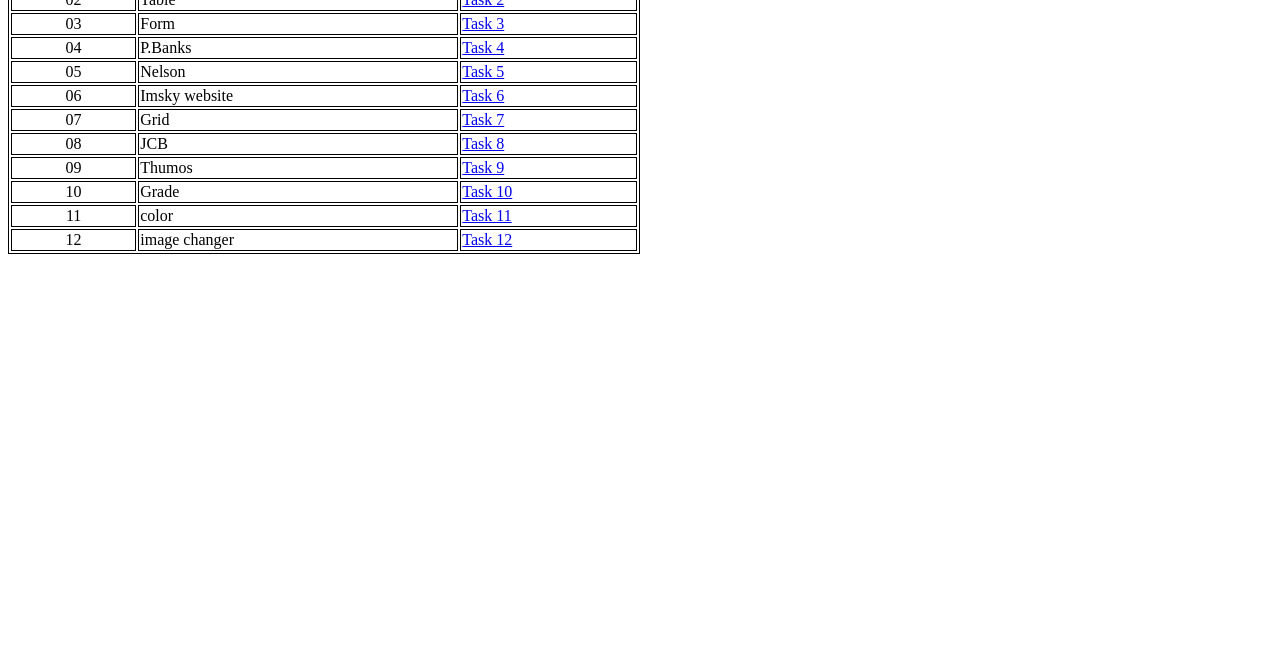
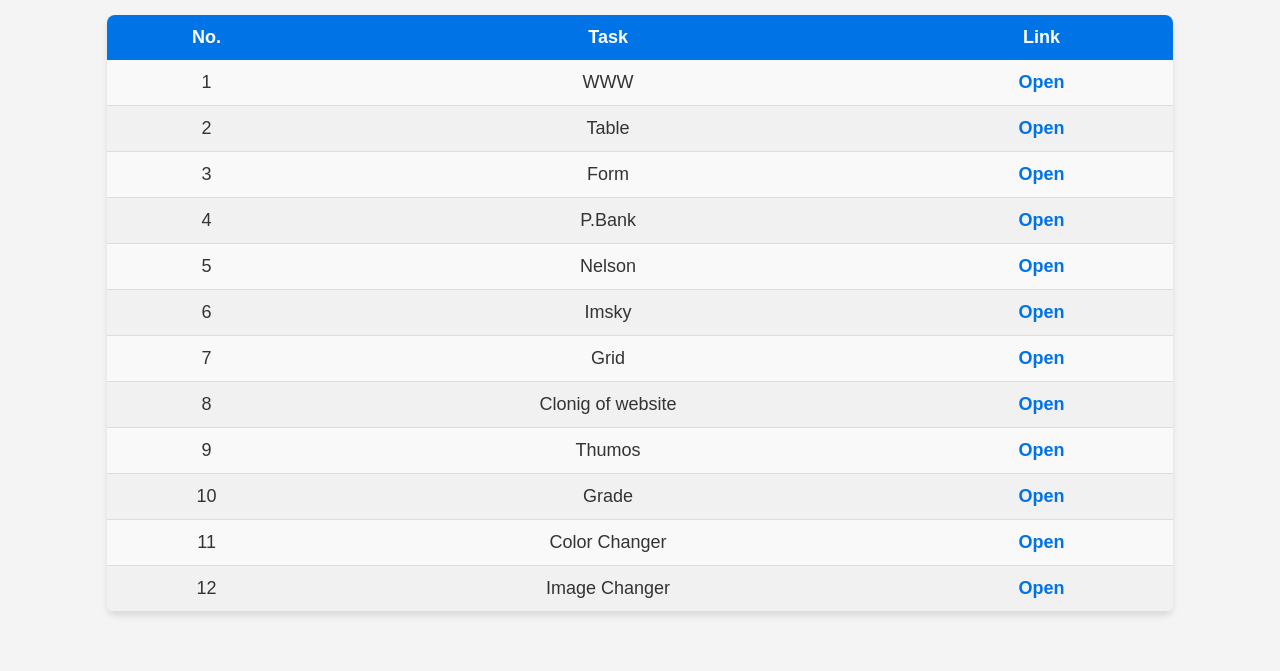
Before and after one commit to sudarshan5918/log-book, a plain HTML site: page index.html in a window 1280 px wide. Shown: the part 129-800 px from the top of the page. Drawn offline with Linux system fonts and the light colour scheme.

Commit message:
Add files via upload

```diff
--- a/index.html
+++ b/index.html
@@ -1,81 +1,157 @@
 <!DOCTYPE html>
-<html>
+<html lang="en">
+
 <head>
+    <meta charset="UTF-8">
+    <meta name="viewport" content="width=device-width, initial-scale=1.0">
+    <title>SUDARSHAN SUNAR</title>
     <style>
-table, th, td {
-  border: 1px solid ;
+        body {
+            background-color: #f4f4f4;
+            padding: 40px;
+            font-family: 'Arial', sans-serif;
+            color: #333;
+        }
+
+        h1 {
+            text-align: center;
+            color: #333;
+            font-size: 36px;
+            margin-bottom: 30px;
+            text-transform: uppercase;
+            letter-spacing: 2px;
+        }
+
+        .table-container {
+            width: 90%;
+            margin: 0 auto;
+            background-color: #fff;
+            border-radius: 8px;
+            box-shadow: 0 4px 6px rgba(0, 0, 0, 0.1);
+            overflow: hidden;
         }
 
         table {
-  width: 50%;
+            width: 100%;
+            border-collapse: collapse;
+        }
+
+        th,
+        td {
+            padding: 12px;
+            text-align: center;
+            font-size: 18px;
+        }
+
+        th {
+            background-color: #0073e6;
+            color: white;
+            font-weight: bold;
+        }
+
+        td {
+            background-color: #f9f9f9;
+            color: #333;
+            border-bottom: 1px solid #ddd;
+        }
+
+        tr:nth-child(even) td {
+            background-color: #f1f1f1;
+        }
+
+        tr:hover td {
+            background-color: #e2f0f9;
+        }
+
+        td a {
+            text-decoration: none;
+            color: #0073e6;
+            font-weight: bold;
+            transition: color 0.3s ease;
+        }
+
+        td a:hover {
+            color: #005bb5;
         }
     </style>
 </head>
+
 <body>
+    <h1>SUDARSHAN SUNAR</h1>
 
-<h2>links of Tasks </h2>
-
-
+    <div class="table-container">
         <table>
+            <thead>
                 <tr>
-    <th>Sl.no</th>
+                    <th>No.</th>
                     <th>Task</th>
                     <th>Link</th>
                 </tr>
+            </thead>
+            <tbody>
                 <tr>
-    <td><center>01</center></td>
+                    <td>1</td>
                     <td>WWW</td>
-    <td><a href="Task 1/task 1www.html">Task 1</a></td>
+                    <td><a href="Task 1/task 1www.html">Open</td>
                 </tr>
                 <tr>
-    <td><center>02</center></td>
+                    <td>2</td>
                     <td>Table</td>
-    <td><a href="Task 2/table task 2.html">Task 2</a></td>
+                    <td><a href="Task 2/table task 2.html">Open</a></td>
                 </tr>
                 <tr>
-    <td><center>03</center></td>
+                    <td>3</td>
                     <td>Form</td>
-    <td><a href="Task 3/form task 3.html">Task 3</a></td>
+                    <td><a href="Task 3/form task 3.html">Open</a></td>
                 </tr>
                 <tr>
-    <td><center>04</center></td>
-    <td>P.Banks</td>
-    <td><a href="Task 4/Home.html">Task 4</a></td>
+                    <td>4</td>
+                    <td>P.Bank</td>
+                    <td><a href="Task 4/Home.html">Open</a></td>
                 </tr>
                 <tr>
-    <td><center>05</center></td>
+                    <td>5</td>
                     <td>Nelson</td>
-    <td><a href="Task 5/Nelson.html">Task 5</a></td>
+                    <td><a href="Task 5/Nelson.html">Open</a></td>
                 </tr>
+                <tr>
+                    <td>6</td>
+                    <td>Imsky</td>
+                    <td><a href="Task 6/imsky.html">Open</a></td>
+                </tr>
+                <tr>
+                    <td>7</td>
+                    <td>Grid</td>
+                    <td><a href="task 7/Grids.html">Open</a></td>
+                </tr>
+                <tr>
+                    <td>8</td>
+                    <td>Clonig of website</td>
+                    <td><a href="task 8/jcb.html">Open</a></td>
+                </tr>
+                <tr>
+                    <td>9</td>
+                    <td>Thumos</td>
+                    <td><a href="task 9/1.html">Open</a></td>
+                </tr>
+                <tr>
+                    <td>10</td>
+                    <td>Grade</td>
+                    <td><a href="task 10/grade.html">Open</a></td>
+                </tr>
+                <tr>
+                    <td>11</td>
+                    <td>Color Changer</td>
+                    <td><a href="task 11/color.html">Open</a></td>
+                </tr>
+                <tr>
+                    <td>12</td>
+                    <td>Image Changer</td>
+                    <td><a href="task 12/imgch.html">Open</a></td>
+                </tr>
+            </tbody>
+        </table>
+    </div>
+</body>
 
-  <td><center>06</center></td>
-    <td>Imsky website</td>
-    <td><a href="task 6/imsky.html">Task 6</a></td>
-  </tr>
-   <td><center>07</center></td>
-    <td>Grid</td>
-    <td><a href="task 7/Grids.html">Task 7</a></td>
-  </tr>
-   <td><center>08</center></td>
-    <td>JCB</td>
-    <td><a href="task 8/jcb.html">Task 8</a></td>
-  </tr>
-   <td><center>09</center></td>
-    <td>Thumos</td>
-    <td><a href="task 9/1.html">Task 9</a></td>
-  </tr>
-   <td><center>10</center></td>
-    <td>Grade</td>
-    <td><a href="task 10/index.html">Task 10</a></td>
-  </tr>
-   <td><center>11</center></td>
-    <td>color</td>
-    <td><a href="task 11/color.html">Task 11</a></td>
-  </tr>
-  <td><center>12</center></td>
-    <td>image changer</td>
-    <td><a href="task 12/imgch.html">Task 12</a></td>
-  </tr>
-  </table>
-</body>
 </html>
```
Lines whose indentation alone changed are shown as unchanged.
